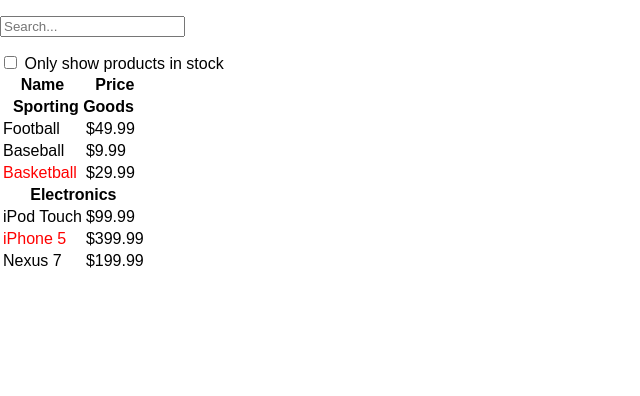
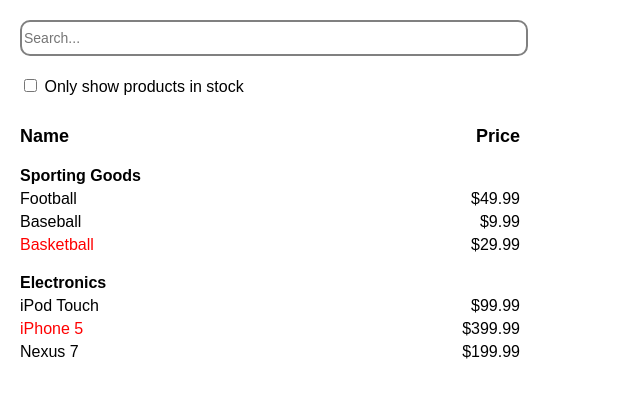
Before and after one commit to mavisluan/FilterableProductProject, a React (Create React App) app: page / in a window 1280 px wide. Shown: the top 396 px of the page, without its empty margins (0-640 px from the left). Built offline with nearby package versions, Linux system fonts and the light colour scheme.

Commit message:
extract components

```diff
--- a/src/App.css
+++ b/src/App.css
@@ -1,28 +1,38 @@
-.App {
-  text-align: center;
+.app {
+  display: flex;
+  flex-direction: column;
+  margin: 20px;
+  max-width: 500px;
 }
 
-.App-logo {
-  animation: App-logo-spin infinite 20s linear;
-  height: 80px;
+.search-box input {
+  border: 2px solid gray;
+  border-radius: 10px;
+  width: 500px;
+  height: 30px;
+  font-size: 14px;
+  margin-bottom: 20px;
+  outline: none
 }
 
-.App-header {
-  background-color: #222;
-  height: 150px;
-  padding: 20px;
-  color: white;
+.categories {
+  font-weight: bold;
+  padding-top: 20px;
 }
 
-.App-title {
-  font-size: 1.5em;
+.header {
+  display: flex;
+  font-size: 18px;
+  font-weight: bold;
+  justify-content: space-between;
 }
 
-.App-intro {
-  font-size: large;
+.products-list {
+  padding-top: 30px;
 }
 
-@keyframes App-logo-spin {
-  from { transform: rotate(0deg); }
-  to { transform: rotate(360deg); }
+.product {
+  display: flex;
+  justify-content: space-between;
+  padding-top: 5px;
 }
--- a/src/App.js
+++ b/src/App.js
@@ -1,114 +1,7 @@
 import React, { Component } from 'react';
-import escaptRegExp from 'escape-string-regexp'
-
-class ProductRow extends Component {
-  render() {
-    const { product } = this.props
-    const name = product.stocked ?
-      product.name :
-      <span style={{color: 'red'}}>
-        {product.name}
-      </span>
-
-    return (
-      <tr>
-        <td>{name}</td>
-        <td>{product.price}</td>
-      </tr>
-    );
-  }
-}
-
-class ProductCatetoryRow extends Component {
-  render() {
-    const {category} = this.props
-    return (
-      <tr>
-        <th colSpan='2'>{category}</th>
-      </tr>
-    )
-  }
-}
-
-class ProductTable extends Component {
-  render() {
-    const {filterText, inStockOnly, products} = this.props
-    let lastCategory = null
-    let productInfo = []
-
-    products.forEach((product) => {
-      const match = new RegExp(escaptRegExp(filterText), 'i')
-      if (!match.test(product.name)) {
-        return
-      }
-      if (inStockOnly && !product.stocked) {
-        return
-      }
-      // remove the duplicate categories.
-      if (product.category !== lastCategory) {
-        productInfo.push(
-        <ProductCatetoryRow
-          category={product.category}
-          key={product.category}/>
-        )
-      }
-      // display all the products' names and prices
-      productInfo.push(
-        <ProductRow
-          product={product}
-          key={product.name}/>
-      )
-      lastCategory = product.category
-    })
-
-    return (
-      <table>
-        <thead>
-          <tr>
-            <th>Name</th>
-            <th>Price</th>
-          </tr>
-        </thead>
-        <tbody>{productInfo}</tbody>
-      </table>
-    )
-  }
-}
-
-class SearchBar extends Component {
-  // event.target returns the element that triggered the event
-  // e.target.value is the value entered in the input
-  // call function 'handleFilterTextChange' through props to update the state(filterText)
-  handleFilterTextChange = (e) => {
-    this.props.onFilterTextChange(e.target.value);
-  }
-
-  // e.target.checked is true when the checkbox is checked.
-  // call function 'onInStockChange' through props to update the state(inStockOnly).
-  handleInStockChange = (e) => {
-    this.props.onInStockChange(e.target.checked);
-  }
-
-  render() {
-    return (
-      <form >
-        <p>
-          <input
-            type='text'
-            placeholder='Search...'
-            value={this.props.filterText}
-            onChange={this.handleFilterTextChange}
-          />
-        </p>
-        <input
-          type='checkbox'
-          checked={this.props.inStockOnly}
-          onChange={this.handleInStockChange}
-        />{` `}Only show products in stock
-      </form>
-    );
-  }
-}
+import ProductTable from './ProductTable'
+import SearchBar from './SearchBar'
+import './App.css'
 
 class FilterableProductTable extends Component {
   state = {
@@ -116,35 +9,25 @@
       inStockOnly: false
   }
 
-  handleFilterTextChange = (filterText) => {
-    this.setState({
-      //when SearchBar input changed, it call handleFilterTextChange( event.target.value ) through props.
-      // state.filterText will be updated to event.target.value
-      filterText: filterText
-    })
-  }
+  handleFilterTextChange = (filterText) => this.setState({ filterText })
 
-  handleInStockChange = (inStockOnly) => {
-    //when checkbox changes, it call handleInStockChange( event.target.checked ) through props.
-    // state.inStockly will be updated to event.target.checked (true when it's checked)
-    this.setState({
-      inStockOnly: inStockOnly
-    })
-  }
+  handleInStockChange = (inStockOnly) => this.setState({ inStockOnly })
 
   render() {
+    const { filterText, inStockOnly } = this.state
+
     return (
-      <div >
+      <div className='app'>
         <SearchBar
-          filterText={this.state.filterText}
-          inStockOnly={this.state.inStockOnly}
+          filterText={ filterText }
+          inStockOnly={ inStockOnly }
           onFilterTextChange={this.handleFilterTextChange}
           onInStockChange={this.handleInStockChange}
         />
         <ProductTable
           products={PRODUCTS}
-          filterText={this.state.filterText}
-          inStockOnly={this.state.inStockOnly}
+          filterText={ filterText }
+          inStockOnly={ inStockOnly }
         />
       </div>
     )
@@ -161,5 +44,4 @@
 ];
 
 
-
 export default FilterableProductTable;
--- /dev/null
+++ b/src/ProductRow.js
@@ -0,0 +1,10 @@
+import React from 'react'
+
+const ProductRow = ({ product }) =>  (
+    <div className='product'>
+        <span style={{ color: !product.stocked && 'red'}}>{product.name}</span>
+        <span>{product.price}</span>
+    </div>
+)
+
+export default ProductRow
--- /dev/null
+++ b/src/ProductTable.js
@@ -0,0 +1,41 @@
+import React from 'react'
+import escaptRegExp from 'escape-string-regexp'
+import ProductRow from './ProductRow'
+
+const ProductTable = ({filterText, inStockOnly, products }) => {
+    let lastCategory = null
+    let productInfo = []
+
+    products.forEach((product) => {
+        const match = new RegExp(escaptRegExp(filterText), 'i')
+        const { name, category, stocked } = product
+        if (!match.test(name)) {
+            return
+        }
+        if (inStockOnly && !stocked) {
+            return
+        }
+
+        if (category !== lastCategory) {
+            productInfo.push(
+                <div className='categories' key={category}>{category}</div>
+            )
+        }
+
+        productInfo.push(<ProductRow product={product} key={name}/> )
+
+        lastCategory = category
+    })
+
+    return (
+    <div className='products-list'>
+        <div className='header'>
+            <span>Name</span>
+            <span>Price</span>
+        </div>
+        <div>{productInfo}</div>
+    </div>
+    )
+}
+
+export default ProductTable
--- /dev/null
+++ b/src/SearchBar.js
@@ -0,0 +1,32 @@
+import React from 'react'
+
+const SearchBar = ({ filterText, inStockOnly, onFilterTextChange, onInStockChange }) => {
+    const handleFilterTextChange = (e) => {
+      onFilterTextChange(e.target.value);
+    }
+
+    const handleInStockChange = (e) => {
+      onInStockChange(e.target.checked);
+    }
+
+    return (
+        <form>
+            <div className='search-box'>
+                <input
+                    type='text'
+                    placeholder='Search...'
+                    value={filterText}
+                    onChange={handleFilterTextChange}/>
+            </div>
+            <div className='check-box'>
+                <input
+                    type='checkbox'
+                    checked={inStockOnly}
+                    onChange={handleInStockChange}/>
+                {` `}Only show products in stock
+            </div>
+        </form>
+    )
+}
+
+export default SearchBar
```
Also changed, not shown: src/logo.svg (deleted), 1 other file (tests, documents, lock files or other folders).
